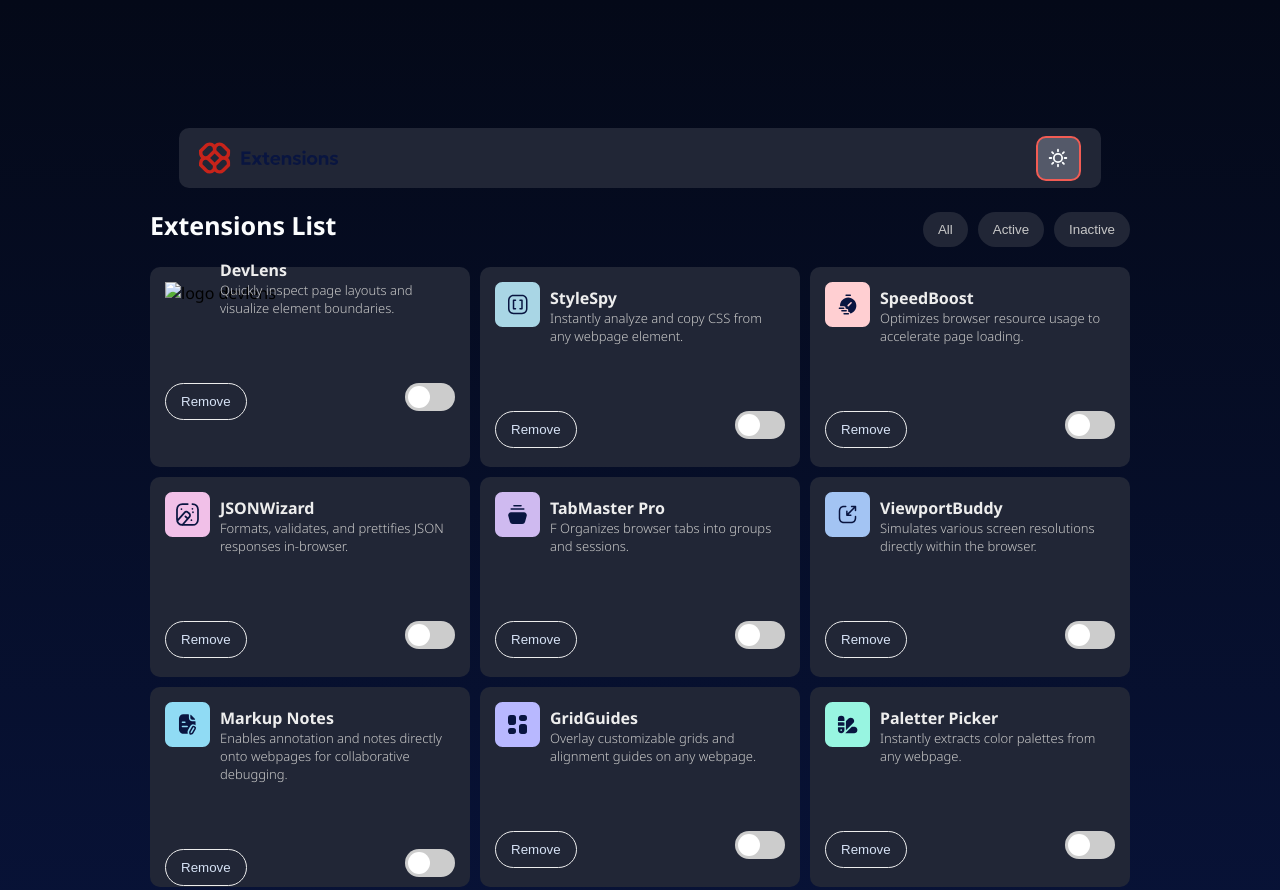
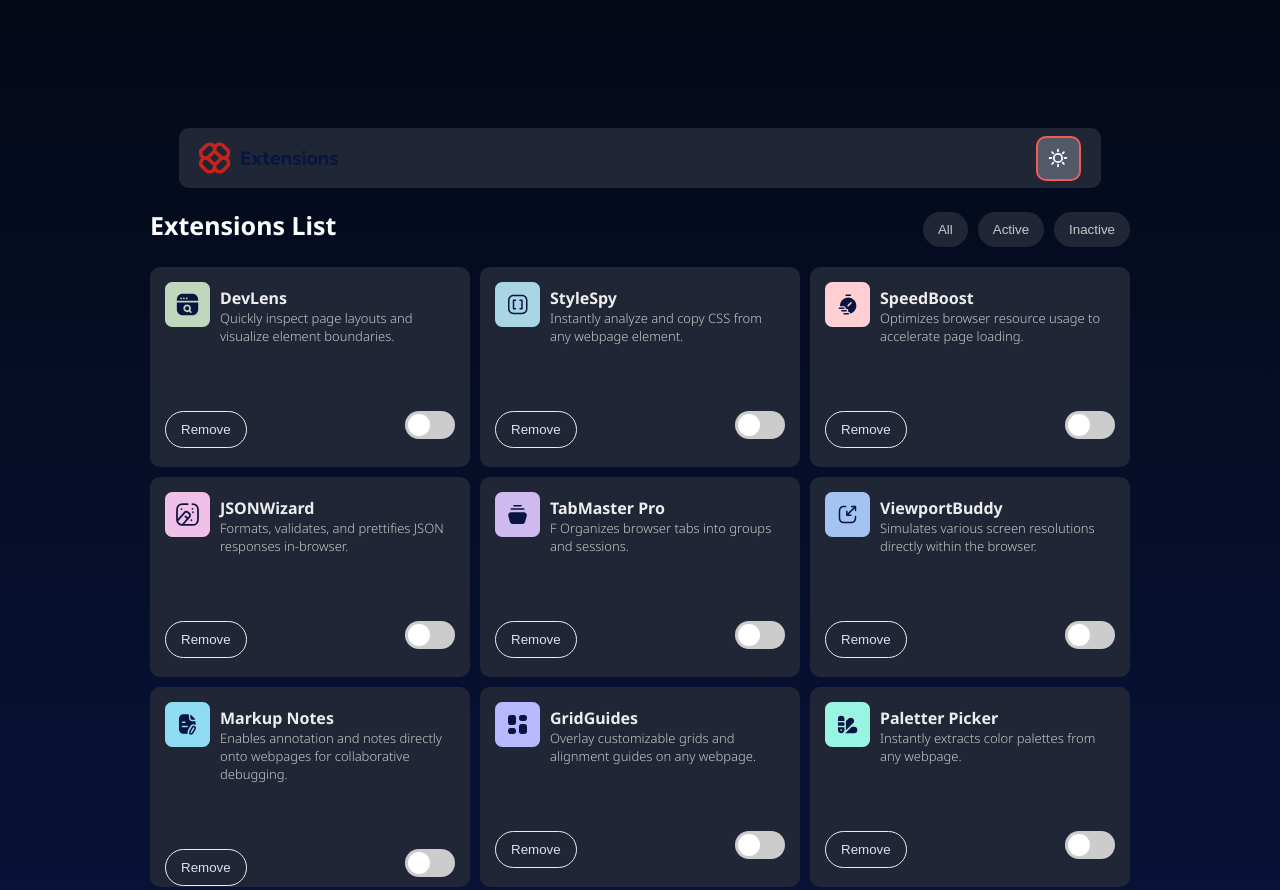
Before and after one commit to vitVasconcelos/Extensions-List, a plain HTML site: page index.html in a window 1280 px wide. Shown: the top 890 px of the page. Drawn offline with Linux system fonts and the light colour scheme; the site is published under a folder, as on GitHub Pages, so addresses that start at the root find nothing.

Commit message:
correcao de erro

```diff
--- a/index.html
+++ b/index.html
@@ -34,7 +34,7 @@
             <div class="listas">
                 <ul>
                     <li>
-                        <img src="/src/imagens/logo-devlens.svg" alt="logo devlens">
+                        <img src="./src/imagens/logo-devlens.svg" alt="logo devlens">
                         <h3>DevLens</h3>
                         <p> Quickly inspect page layouts and visualize element boundaries.</p>
                         <div>
```
